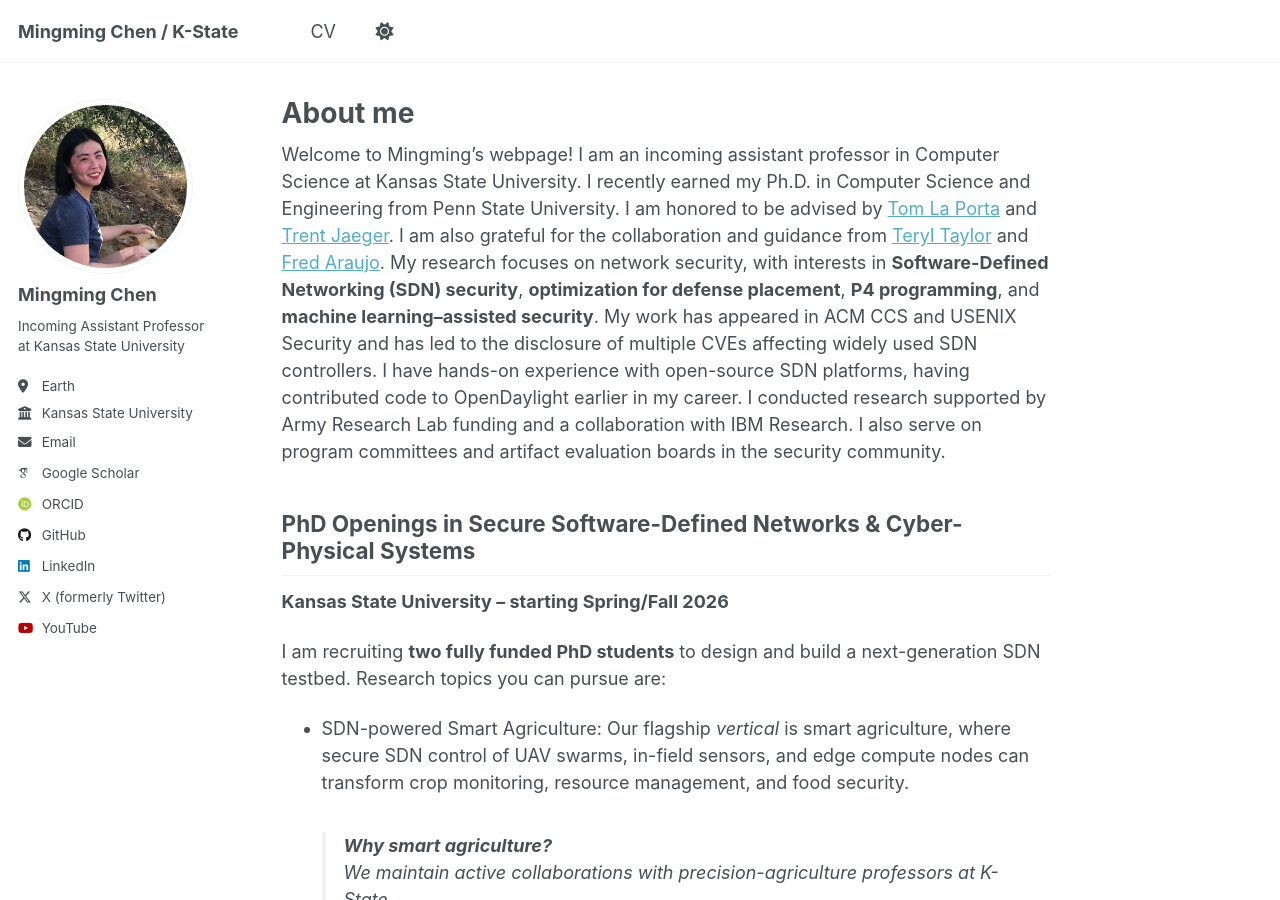
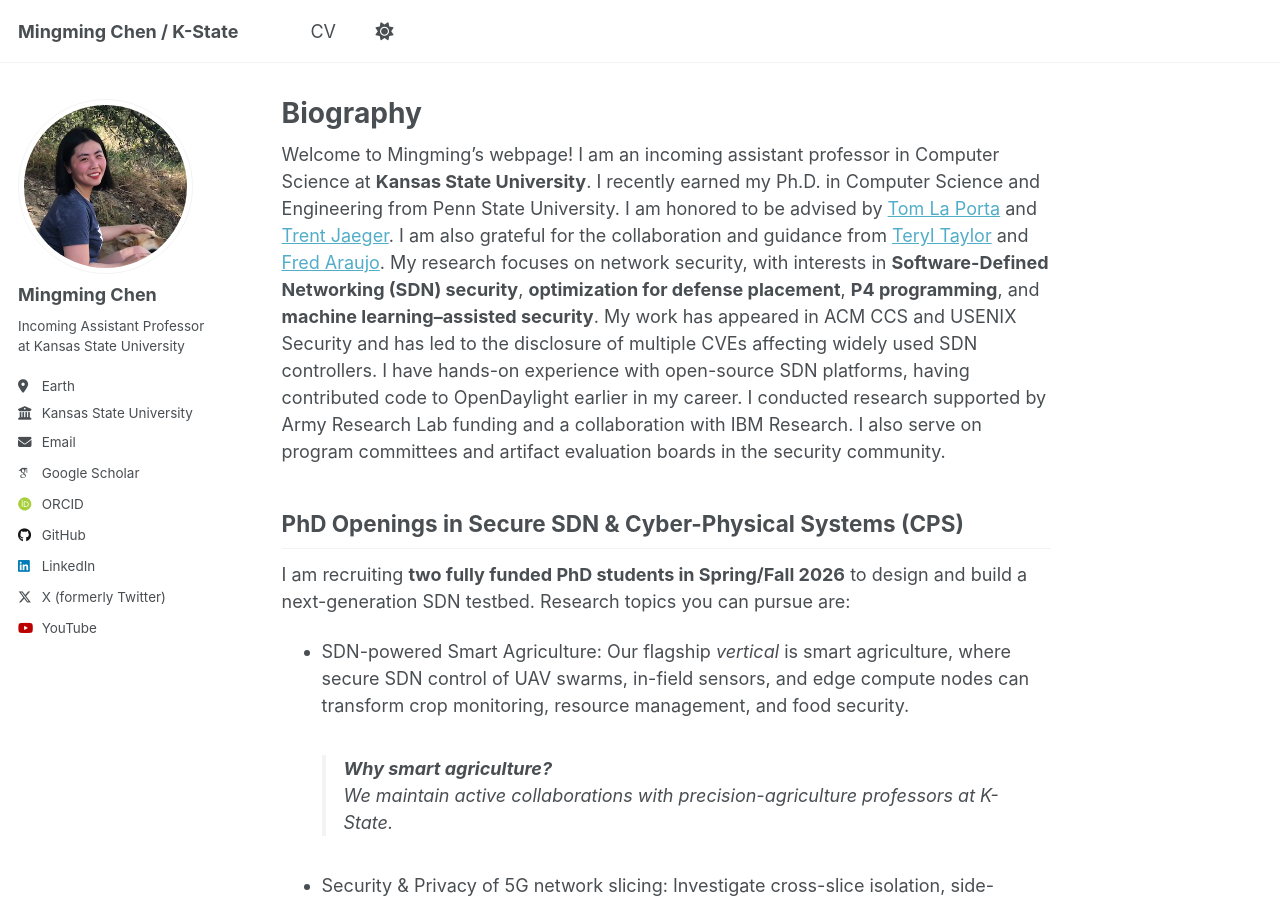
Before and after one commit to mzc796/mzc796.github.io, a Jekyll site: the page built from _pages/about.md, in a window 1280 px wide and 900 px high. Built offline with Jekyll 4.4.1, drawn with Linux system fonts in a browser that asks for light colours; some web fonts are replaced; a script that is not in the unit is left out.

Commit message:
Update about.md

```diff
--- a/_pages/about.md
+++ b/_pages/about.md
@@ -1,17 +1,16 @@
 ---
 permalink: /
-title: "About me"
+title: "Biography"
 author_profile: true
 redirect_from:
   - /about/
   - /about.html
 ---
-Welcome to Mingming's webpage! I am an incoming assistant professor in Computer Science at Kansas State University. I recently earned my Ph.D. in Computer Science and Engineering from Penn State University. I am honored to be advised by [Tom La Porta](https://www.cse.psu.edu/~tfl12/) and [Trent Jaeger](https://www.trentjaeger.com/). I am also grateful for the collaboration and guidance from [Teryl Taylor](https://research.ibm.com/people/teryl-taylor) and [Fred Araujo](https://research.ibm.com/people/frederico-araujo). My research focuses on network security, with interests in **Software-Defined Networking (SDN) security**, **optimization for defense placement**, **P4 programming**, and **machine learning–assisted security**. My work has appeared in ACM CCS and USENIX Security and has led to the disclosure of multiple CVEs affecting widely used SDN controllers. I have hands-on experience with open-source SDN platforms, having contributed code to OpenDaylight earlier in my career. I conducted research supported by Army Research Lab funding and a collaboration with IBM Research. I also serve on program committees and artifact evaluation boards in the security community.
+Welcome to Mingming's webpage! I am an incoming assistant professor in Computer Science at **Kansas State University**. I recently earned my Ph.D. in Computer Science and Engineering from Penn State University. I am honored to be advised by [Tom La Porta](https://www.cse.psu.edu/~tfl12/) and [Trent Jaeger](https://www.trentjaeger.com/). I am also grateful for the collaboration and guidance from [Teryl Taylor](https://research.ibm.com/people/teryl-taylor) and [Fred Araujo](https://research.ibm.com/people/frederico-araujo). My research focuses on network security, with interests in **Software-Defined Networking (SDN) security**, **optimization for defense placement**, **P4 programming**, and **machine learning–assisted security**. My work has appeared in ACM CCS and USENIX Security and has led to the disclosure of multiple CVEs affecting widely used SDN controllers. I have hands-on experience with open-source SDN platforms, having contributed code to OpenDaylight earlier in my career. I conducted research supported by Army Research Lab funding and a collaboration with IBM Research. I also serve on program committees and artifact evaluation boards in the security community.
 
-## PhD Openings in Secure Software-Defined Networks & Cyber-Physical Systems
-**Kansas State University – starting Spring/Fall 2026**
+## PhD Openings in Secure SDN & Cyber-Physical Systems (CPS)
 
-I am recruiting **two fully funded PhD students** to design and build a next-generation SDN testbed. Research topics you can pursue are:
+I am recruiting **two fully funded PhD students in Spring/Fall 2026** to design and build a next-generation SDN testbed. Research topics you can pursue are:
 - SDN-powered Smart Agriculture: Our flagship *vertical* is smart agriculture, where secure SDN control of UAV swarms, in-field sensors, and edge compute nodes can transform crop monitoring, resource management, and food security.
 > **Why smart agriculture?**
 > We maintain active collaborations with precision-agriculture professors at K-State.
```
